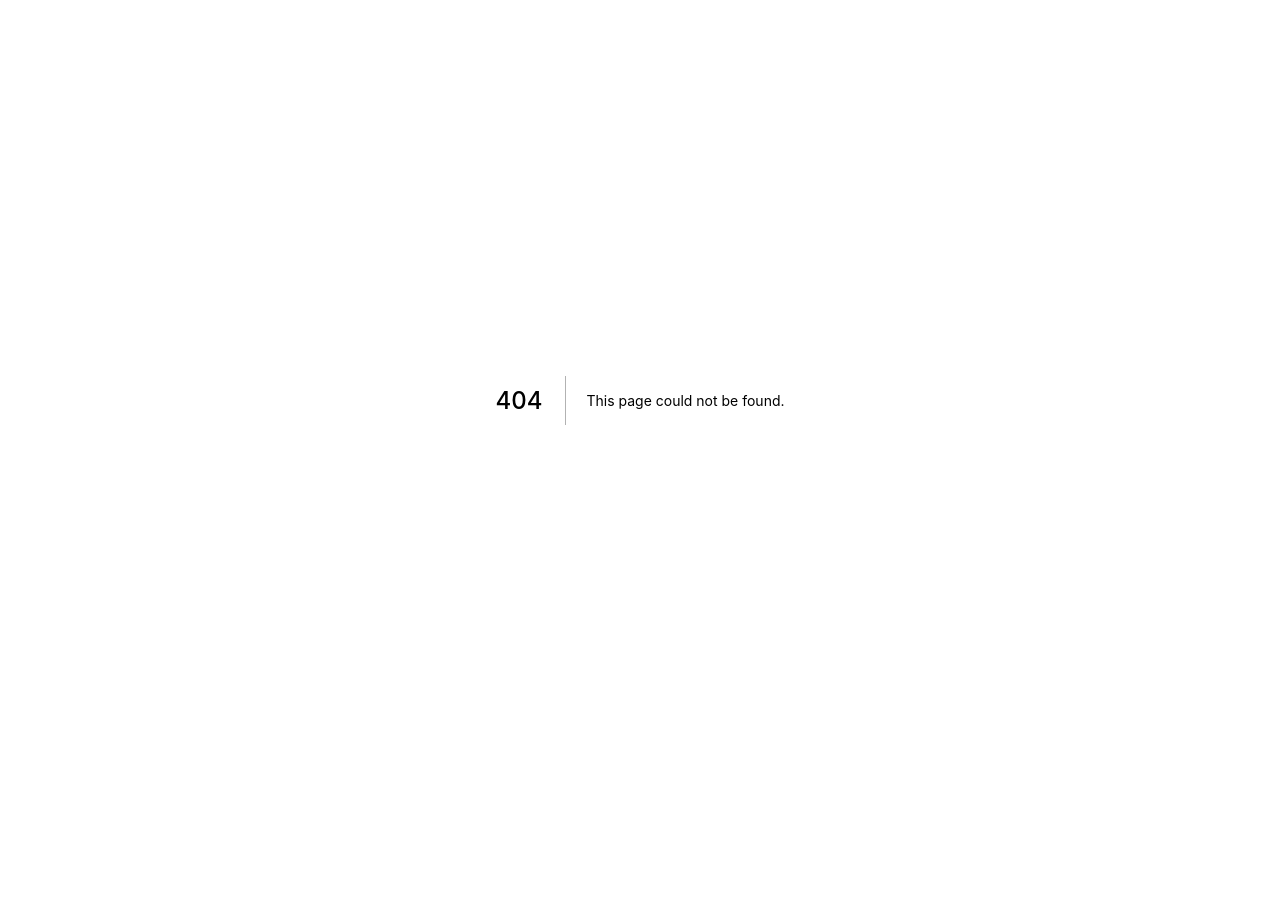
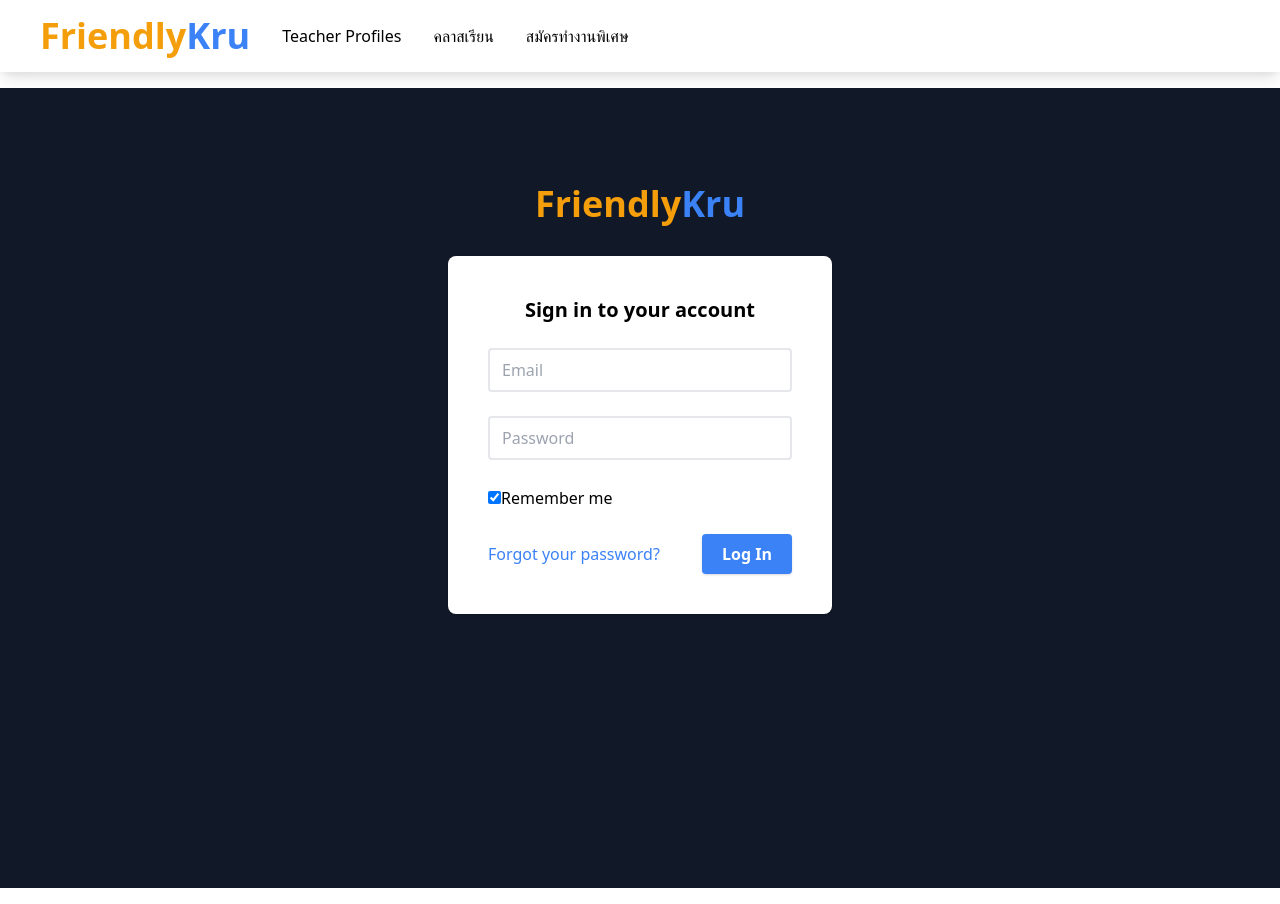
Before and after one commit to l2eady/react-friendly-kru, a Next.js app: page /users/login in a window 1280 px wide. Before the commit this address had no page. Before the commit the page ends 800 px from the top, so only its background shows below. Built offline with nearby package versions, Linux system fonts and the light colour scheme.

Commit message:
adding navbar, mainlayout, and login page

```diff
--- /dev/null
+++ b/components/Navbar/Navbar.js
@@ -0,0 +1,38 @@
+import React from 'react'
+import Link from 'next/link'
+
+
+const NavBar = () => {
+
+  return (
+    <div className="bg-white">
+      <nav className="flex px-6  md:shadow-lg item-center">
+        <div className="flex md:inline-flex p-4 text-lg font-bold">
+        <h1 className="font-bold text-center text-4xl text-yellow-500">Friendly<span className="text-blue-500">Kru</span></h1>
+               </div>
+        <ul className="flex p-4 items-center hover:bg-gray-50">
+          <Link href="/users/profile">Teacher Profiles</Link>
+        </ul>
+        <ul className="flex p-4 items-center hover:bg-gray-50">
+          <Link href="/class/search"><a>คลาสเรียน</a></Link>
+        </ul>
+        <ul className="flex p-4 items-center hover:bg-gray-50">
+          <Link href="/users/login"><a>สมัครทำงานพิเศษ</a></Link>
+        </ul>
+        {/* <ul>
+            <a class="flex md:inline-flex p-4 items-center hover:bg-gray-50" href="#">
+              คลาสเรียน
+            </a>
+          </ul>
+          <ul>
+            <a class="flex md:inline-flex p-4 items-center hover:bg-gray-50" href="/login" onClick={redirectToLoginPage}>
+              สมัครสอนพิเศษ
+            </a>
+          </ul> */}
+      </nav>
+    </div>
+  )
+
+}
+
+export default NavBar
--- /dev/null
+++ b/layouts/MainLayout.js
@@ -0,0 +1,18 @@
+import React from 'react'
+import NavBar from '../components/Navbar/Navbar'
+
+
+const MainLayout = ({ children }) => {
+
+    return (
+        <div >
+            <NavBar />
+            <div className="container mx-auto my-4">
+                {children}
+            </div>
+        </div>
+    )
+
+}
+
+export default MainLayout
--- /dev/null
+++ b/pages/class/search.js
@@ -0,0 +1,7 @@
+const SearchClass = () => {
+    return (<div>
+        <h1>CLASS PAGE</h1>
+    </div>)
+}
+
+export default SearchClass
--- a/pages/index.js
+++ b/pages/index.js
@@ -1,69 +1,71 @@
 import Head from 'next/head'
 import Image from 'next/image'
+import MainLayout from '../layouts/MainLayout'
 import styles from '../styles/Home.module.css'
 
 export default function Home() {
   return (
-    <div className={styles.container}>
-      <Head>
-        <title>Create Next App</title>
-        <meta name="description" content="Generated by create next app" />
-        <link rel="icon" href="/favicon.ico" />
-      </Head>
+    <MainLayout><div></div></MainLayout>
+    // <div className={styles.container}>
+    //   <Head>
+    //     <title>Create Next App</title>
+    //     <meta name="description" content="Generated by create next app" />
+    //     <link rel="icon" href="/favicon.ico" />
+    //   </Head>
 
-      <main className={styles.main}>
-        <h1 className={styles.title}>
-          Welcome to <a href="https://nextjs.org">Next.js!</a>
-        </h1>
+    //   <main className={styles.main}>
+    //     <h1 className={styles.title}>
+    //       Welcome to <a href="https://nextjs.org">Next.js!</a>
+    //     </h1>
 
-        <p className={styles.description}>
-          Get started by editing{' '}
-          <code className={styles.code}>pages/index.js</code>
-        </p>
+    //     <p className={styles.description}>
+    //       Get started by editing{' '}
+    //       <code className={styles.code}>pages/index.js</code>
+    //     </p>
 
-        <div className={styles.grid}>
-          <a href="https://nextjs.org/docs" className={styles.card}>
-            <h2>Documentation &rarr;</h2>
-            <p>Find in-depth information about Next.js features and API.</p>
-          </a>
+    //     <div className={styles.grid}>
+    //       <a href="https://nextjs.org/docs" className={styles.card}>
+    //         <h2>Documentation &rarr;</h2>
+    //         <p>Find in-depth information about Next.js features and API.</p>
+    //       </a>
 
-          <a href="https://nextjs.org/learn" className={styles.card}>
-            <h2>Learn &rarr;</h2>
-            <p>Learn about Next.js in an interactive course with quizzes!</p>
-          </a>
+    //       <a href="https://nextjs.org/learn" className={styles.card}>
+    //         <h2>Learn &rarr;</h2>
+    //         <p>Learn about Next.js in an interactive course with quizzes!</p>
+    //       </a>
 
-          <a
-            href="https://github.com/vercel/next.js/tree/master/examples"
-            className={styles.card}
-          >
-            <h2>Examples &rarr;</h2>
-            <p>Discover and deploy boilerplate example Next.js projects.</p>
-          </a>
+    //       <a
+    //         href="https://github.com/vercel/next.js/tree/master/examples"
+    //         className={styles.card}
+    //       >
+    //         <h2>Examples &rarr;</h2>
+    //         <p>Discover and deploy boilerplate example Next.js projects.</p>
+    //       </a>
 
-          <a
-            href="https://vercel.com/new?utm_source=create-next-app&utm_medium=default-template&utm_campaign=create-next-app"
-            className={styles.card}
-          >
-            <h2>Deploy &rarr;</h2>
-            <p>
-              Instantly deploy your Next.js site to a public URL with Vercel.
-            </p>
-          </a>
-        </div>
-      </main>
+    //       <a
+    //         href="https://vercel.com/new?utm_source=create-next-app&utm_medium=default-template&utm_campaign=create-next-app"
+    //         className={styles.card}
+    //       >
+    //         <h2>Deploy &rarr;</h2>
+    //         <p>
+    //           Instantly deploy your Next.js site to a public URL with Vercel.
+    //         </p>
+    //       </a>
+    //     </div>
+    //   </main>
 
-      <footer className={styles.footer}>
-        <a
-          href="https://vercel.com?utm_source=create-next-app&utm_medium=default-template&utm_campaign=create-next-app"
-          target="_blank"
-          rel="noopener noreferrer"
-        >
-          Powered by{' '}
-          <span className={styles.logo}>
-            <Image src="/vercel.svg" alt="Vercel Logo" width={72} height={16} />
-          </span>
-        </a>
-      </footer>
-    </div>
+    //   <footer className={styles.footer}>
+    //     <a
+    //       href="https://vercel.com?utm_source=create-next-app&utm_medium=default-template&utm_campaign=create-next-app"
+    //       target="_blank"
+    //       rel="noopener noreferrer"
+    //     >
+    //       Powered by{' '}
+    //       <span className={styles.logo}>
+    //         <Image src="/vercel.svg" alt="Vercel Logo" width={72} height={16} />
+    //       </span>
+    //     </a>
+    //   </footer>
+    // </div>
   )
 }
--- /dev/null
+++ b/pages/users/login.js
@@ -0,0 +1,91 @@
+import { useState } from "react"
+import MainLayout from "../../layouts/MainLayout"
+import { useHistory } from "react-router-dom";
+import axios from 'axios'
+
+const Login = () => {
+    const [email, setEmail] = useState('')
+    const [password, setPassword] = useState('')
+    const [loading, setLoading] = useState(false)
+    const [errors, setErrors] = useState([])
+    const history = useHistory()
+    const handleSubmit = (e) => {
+        setLoading(true)
+        const reqBody = {
+            email: email,
+            password: password,
+        }
+
+        const headers = {
+            'Content-Type': 'application/json',
+            'Access-Control-Allow-Origin': '*'
+        }
+
+        axios
+            .post("https://us-central1-friendly-kru.cloudfunctions.net/api/login", reqBody, {
+                headers: headers,
+            })
+            .then((response) => {
+                console.log(response)
+                localStorage.setItem("AuthToken", `Bearer ${response.data.token}`);
+                setLoading(false);
+                // history.push("/");
+            })
+            .catch((err) => {
+                console.log(err)
+                setErrors(err.response.data);
+                setLoading(false);
+            });
+    }
+    const handleChange = (e) => {
+
+        switch (true) {
+            case (e.target.id) == "email":
+                setEmail(e.target.value)
+                break
+            case (e.target.id) == "password":
+                setPassword(e.target.value)
+                break
+            default:
+                console.error(`${e.target.id} in handle change not match to any config`)
+                break
+        }
+    }
+
+    return (
+        <MainLayout>
+            <div className="font-sans min-h-screen  bg-gray-900 pt-24 pb-5">
+                <div className="flex flex-col justify-center sm:w-96 sm:m-auto mx-5 mb-5 space-y-8">
+                    <h1 className="font-bold text-center text-4xl text-yellow-500">Friendly<span className="text-blue-500">Kru</span></h1>
+                    <form action="#">
+                        <div className="flex flex-col bg-white p-10 rounded-lg shadow space-y-6">
+                            <h1 className="font-bold text-xl text-center">Sign in to your account</h1>
+                            <div className="flex flex-col space-y-1">
+                                <input onChange={handleChange} type="text" name="email" id="email" className="border-2 rounded px-3 py-2 w-full focus:outline-none focus:border-blue-400 focus:shadow" placeholder="Email" />
+                            </div>
+
+                            <div className="flex flex-col space-y-1">
+                                <input onChange={handleChange} type="password" name="password" id="password" className="border-2 rounded px-3 py-2 w-full focus:outline-none focus:border-blue-400 focus:shadow" placeholder="Password" />
+                            </div>
+
+                            <div className="relative">
+                                <input type="checkbox" name="remember" id="remember" checked className="inline-block align-middle" />
+                                <label className="inline-block align-middle" for="remember">Remember me</label>
+                            </div>
+
+                            <div className="flex flex-col-reverse sm:flex-row sm:justify-between items-center">
+                                <a href="#" className="inline-block text-blue-500 hover:text-blue-800 hover:underline">Forgot your password?</a>
+                                <button onClick={handleSubmit} type="submit" className="bg-blue-500 text-white font-bold px-5 py-2 rounded focus:outline-none shadow hover:bg-blue-700 transition-colors">Log In</button>
+                            </div>
+                        </div>
+                    </form>
+
+                </div>
+            </div>
+        </MainLayout>
+    )
+
+}
+
+
+export default Login
--- /dev/null
+++ b/pages/users/profile.js
@@ -0,0 +1,9 @@
+const Profile = () => {
+    return (
+        <div>
+            <h1>User Profile</h1>
+        </div>
+    )
+}
+
+export default Profile
```
Also changed, not shown: package.json (+5 -2 lines), 1 other file (tests, documents, lock files or other folders).
